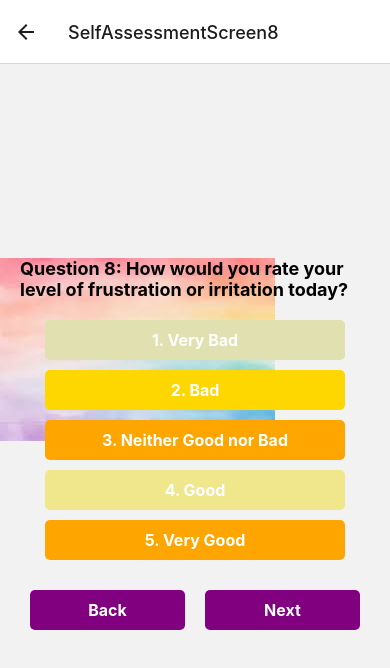
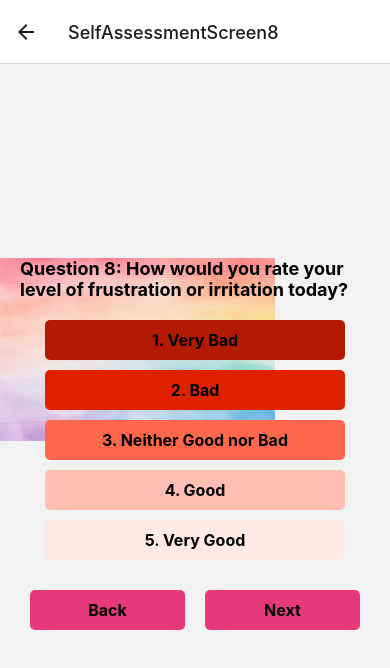
Before and after one commit to vdiyam/rAInbowJIS, a React Native app: screen /SelfAssessmentScreen8 in a window 390 px wide. Shown: the top 668 px of the page. Built offline with nearby package versions, Linux system fonts and the light colour scheme; what @expo/react-native-action-sheet would draw is missing.

Commit message:
SelfAssesAdds

```diff
--- a/screens/SelfAssesmentScreen.js
+++ b/screens/SelfAssesmentScreen.js
@@ -34,7 +34,7 @@ export default function SelfAssessmentScreen({ navigation }) {
             <TouchableOpacity
               style={[
                 styles.button,
-                { backgroundColor: rating === 1 ? "#87CEFA" : "#87CEFA" },
+                { backgroundColor: rating === 1 ? "#009899" : "navy" },
               ]}
               onPress={() => setRating(1)}
             >
@@ -43,7 +43,7 @@ export default function SelfAssessmentScreen({ navigation }) {
             <TouchableOpacity
               style={[
                 styles.button,
-                { backgroundColor: rating === 2 ? "#87CEEB" : "skyblue" },
+                { backgroundColor: rating === 2 ? "#009899" : "#001d99" },
               ]}
               onPress={() => setRating(2)}
             >
@@ -52,7 +52,7 @@ export default function SelfAssessmentScreen({ navigation }) {
             <TouchableOpacity
               style={[
                 styles.button,
-                { backgroundColor: rating === 3 ? "#0000FF" : "blue" },
+                { backgroundColor: rating === 3 ? "#009899" : "#0030ff" },
               ]}
               onPress={() => setRating(3)}
             >
@@ -61,7 +61,7 @@ export default function SelfAssessmentScreen({ navigation }) {
             <TouchableOpacity
               style={[
                 styles.button,
-                { backgroundColor: rating === 4 ? "#000080" : "navy" },
+                { backgroundColor: rating === 4 ? "#009899" : "#6683ff" },
               ]}
               onPress={() => setRating(4)}
             >
@@ -71,7 +71,7 @@ export default function SelfAssessmentScreen({ navigation }) {
               style={[
                 styles.button,
                 {
-                  backgroundColor: rating === 5 ? "#191970" : "midnightblue",
+                  backgroundColor: rating === 5 ? "#009899" : "#ccd6ff",
                 },
               ]}
               onPress={() => setRating(5)}
@@ -140,7 +140,7 @@ const styles = StyleSheet.create({
     marginBottom: 20,
   },
   navButton: {
-    backgroundColor: "blue",
+    backgroundColor: "#009899",
     padding: 10,
     borderRadius: 5,
     flex: 1,
--- a/screens/SelfAssesmentScreen10.js
+++ b/screens/SelfAssesmentScreen10.js
@@ -38,7 +38,7 @@ export default function SelfAssesmentScreen10({ navigation }) {
             <TouchableOpacity
               style={[
                 styles.button,
-                { backgroundColor: rating === 1 ? "#E0E0B0" : "#E0E0B0" },
+                { backgroundColor: rating === 1 ? "turquoise" : "#005455" },
               ]}
               onPress={() => setRating(1)}
             >
@@ -47,7 +47,7 @@ export default function SelfAssesmentScreen10({ navigation }) {
             <TouchableOpacity
               style={[
                 styles.button,
-                { backgroundColor: rating === 2 ? "#F0E68C" : "#FFD700" },
+                { backgroundColor: rating === 2 ? "turquoise" : "#008d8e" },
               ]}
               onPress={() => setRating(2)}
             >
@@ -56,7 +56,7 @@ export default function SelfAssesmentScreen10({ navigation }) {
             <TouchableOpacity
               style={[
                 styles.button,
-                { backgroundColor: rating === 3 ? "#FFFF00" : "#FFA500" },
+                { backgroundColor: rating === 3 ? "turquoise" : "#00c5c6" },
               ]}
               onPress={() => setRating(3)}
             >
@@ -65,7 +65,7 @@ export default function SelfAssesmentScreen10({ navigation }) {
             <TouchableOpacity
               style={[
                 styles.button,
-                { backgroundColor: rating === 4 ? "#FFD700" : "#F0E68C" },
+                { backgroundColor: rating === 4 ? "turquoise" : "#39fdff" },
               ]}
               onPress={() => setRating(4)}
             >
@@ -74,7 +74,7 @@ export default function SelfAssesmentScreen10({ navigation }) {
             <TouchableOpacity
               style={[
                 styles.button,
-                { backgroundColor: rating === 5 ? "#FFD700" : "#FFA500" },
+                { backgroundColor: rating === 5 ? "turquoise" : "#aafeff" },
               ]}
               onPress={() => setRating(5)}
             >
@@ -142,7 +142,7 @@ const styles = StyleSheet.create({
     marginBottom: 20,
   },
   navButton: {
-    backgroundColor: "purple",
+    backgroundColor: "turquoise",
     padding: 10,
     borderRadius: 5,
     flex: 1,
--- a/screens/SelfAssesmentScreen2.js
+++ b/screens/SelfAssesmentScreen2.js
@@ -35,7 +35,7 @@ export default function SelfAssessmentScreen2({ navigation }) {
             <TouchableOpacity
               style={[
                 styles.button,
-                { backgroundColor: rating === 1 ? "#FFFFE0" : "#FFFFE0" },
+                { backgroundColor: rating === 1 ? "gold" : "#999700" },
               ]}
               onPress={() => setRating(1)}
             >
@@ -44,7 +44,7 @@ export default function SelfAssessmentScreen2({ navigation }) {
             <TouchableOpacity
               style={[
                 styles.button,
-                { backgroundColor: rating === 2 ? "#F8DE7E" : "#F8DE7E" },
+                { backgroundColor: rating === 2 ? "gold" : "#dfdc00" },
               ]}
               onPress={() => setRating(2)}
             >
@@ -53,7 +53,7 @@ export default function SelfAssessmentScreen2({ navigation }) {
             <TouchableOpacity
               style={[
                 styles.button,
-                { backgroundColor: rating === 3 ? "#FFD300" : "#FFD300" },
+                { backgroundColor: rating === 3 ? "gold" : "#fffb00" },
               ]}
               onPress={() => setRating(3)}
             >
@@ -62,7 +62,7 @@ export default function SelfAssessmentScreen2({ navigation }) {
             <TouchableOpacity
               style={[
                 styles.button,
-                { backgroundColor: rating === 4 ? "#FFD700" : "#F0E68C" },
+                { backgroundColor: rating === 4 ? "gold" : "#fffd66" },
               ]}
               onPress={() => setRating(4)}
             >
@@ -71,7 +71,7 @@ export default function SelfAssessmentScreen2({ navigation }) {
             <TouchableOpacity
               style={[
                 styles.button,
-                { backgroundColor: rating === 5 ? "#EED202" : "#EED202" },
+                { backgroundColor: rating === 5 ? "gold" : "#fffecc" },
               ]}
               onPress={() => setRating(5)}
             >
@@ -139,7 +139,7 @@ const styles = StyleSheet.create({
     marginBottom: 20,
   },
   navButton: {
-    backgroundColor: "yellow",
+    backgroundColor: "gold",
     padding: 10,
     borderRadius: 5,
     flex: 1,
--- a/screens/SelfAssesmentScreen3.js
+++ b/screens/SelfAssesmentScreen3.js
@@ -8,8 +8,6 @@ import {
   ImageBackground,
   Button,
 } from "react-native";
-import CustomButton from "../components/CustomButton";
-import { ButtonType } from "../components/CustomButton";
 
 export default function SelfAssesmentScreen3({ navigation }) {
   const [rating, setRating] = useState(null);
@@ -39,7 +37,7 @@ export default function SelfAssesmentScreen3({ navigation }) {
             <TouchableOpacity
               style={[
                 styles.button,
-                { backgroundColor: rating === 1 ? "#E6E6FA" : "#E6E6FA" },
+                { backgroundColor: rating === 1 ? "magenta" : "#450f45" },
               ]}
               onPress={() => setRating(1)}
             >
@@ -48,7 +46,7 @@ export default function SelfAssesmentScreen3({ navigation }) {
             <TouchableOpacity
               style={[
                 styles.button,
-                { backgroundColor: rating === 2 ? "#CCCCFF" : "#CCCCFF" },
+                { backgroundColor: rating === 2 ? "magenta" : "#741a72" },
               ]}
               onPress={() => setRating(2)}
             >
@@ -57,7 +55,7 @@ export default function SelfAssesmentScreen3({ navigation }) {
             <TouchableOpacity
               style={[
                 styles.button,
-                { backgroundColor: rating === 3 ? "#6A0DAD" : "#6A0DAD" },
+                { backgroundColor: rating === 3 ? "magenta" : "#d12ece" },
               ]}
               onPress={() => setRating(3)}
             >
@@ -66,7 +64,7 @@ export default function SelfAssesmentScreen3({ navigation }) {
             <TouchableOpacity
               style={[
                 styles.button,
-                { backgroundColor: rating === 4 ? "#C54B8C" : "#C54B8C" },
+                { backgroundColor: rating === 4 ? "magenta" : "#e58be4" },
               ]}
               onPress={() => setRating(4)}
             >
@@ -75,7 +73,7 @@ export default function SelfAssesmentScreen3({ navigation }) {
             <TouchableOpacity
               style={[
                 styles.button,
-                { backgroundColor: rating === 5 ? "#9966CC" : "#9966CC" },
+                { backgroundColor: rating === 5 ? "magenta" : "#efb9ef" },
               ]}
               onPress={() => setRating(5)}
             >
@@ -143,7 +141,7 @@ const styles = StyleSheet.create({
     marginBottom: 20,
   },
   navButton: {
-    backgroundColor: "purple",
+    backgroundColor: "magenta",
     padding: 10,
     borderRadius: 5,
     flex: 1,
--- a/screens/SelfAssesmentScreen4.js
+++ b/screens/SelfAssesmentScreen4.js
@@ -40,7 +40,7 @@ export default function SelfAssesmentScreen4({ navigation }) {
             <TouchableOpacity
               style={[
                 styles.button,
-                { backgroundColor: rating === 1 ? "#E0E0B0" : "#E0E0B0" },
+                { backgroundColor: rating === 1 ? "#01796F" : "#002a00" },
               ]}
               onPress={() => setRating(1)}
             >
@@ -49,7 +49,7 @@ export default function SelfAssesmentScreen4({ navigation }) {
             <TouchableOpacity
               style={[
                 styles.button,
-                { backgroundColor: rating === 2 ? "#F0E68C" : "#FFD700" },
+                { backgroundColor: rating === 2 ? "#01796F" : "#008000" },
               ]}
               onPress={() => setRating(2)}
             >
@@ -58,7 +58,7 @@ export default function SelfAssesmentScreen4({ navigation }) {
             <TouchableOpacity
               style={[
                 styles.button,
-                { backgroundColor: rating === 3 ? "#FFFF00" : "#FFA500" },
+                { backgroundColor: rating === 3 ? "#01796F" : "#00d400" },
               ]}
               onPress={() => setRating(3)}
             >
@@ -67,7 +67,7 @@ export default function SelfAssesmentScreen4({ navigation }) {
             <TouchableOpacity
               style={[
                 styles.button,
-                { backgroundColor: rating === 4 ? "#FFD700" : "#F0E68C" },
+                { backgroundColor: rating === 4 ? "#01796F" : "#2aff2a" },
               ]}
               onPress={() => setRating(4)}
             >
@@ -76,7 +76,7 @@ export default function SelfAssesmentScreen4({ navigation }) {
             <TouchableOpacity
               style={[
                 styles.button,
-                { backgroundColor: rating === 5 ? "#FFD700" : "#FFA500" },
+                { backgroundColor: rating === 5 ? "#01796F" : "#80ff80" },
               ]}
               onPress={() => setRating(5)}
             >
@@ -144,7 +144,7 @@ const styles = StyleSheet.create({
     marginBottom: 20,
   },
   navButton: {
-    backgroundColor: "green",
+    backgroundColor: "#01796F",
     padding: 10,
     borderRadius: 5,
     flex: 1,
--- a/screens/SelfAssesmentScreen6.js
+++ b/screens/SelfAssesmentScreen6.js
@@ -37,7 +37,7 @@ export default function SelfAssesmentScreen6({ navigation }) {
             <TouchableOpacity
               style={[
                 styles.button,
-                { backgroundColor: rating === 1 ? "#E0E0B0" : "#E0E0B0" },
+                { backgroundColor: rating === 1 ? "#ff664d" : "#e68400" },
               ]}
               onPress={() => setRating(1)}
             >
@@ -46,7 +46,7 @@ export default function SelfAssesmentScreen6({ navigation }) {
             <TouchableOpacity
               style={[
                 styles.button,
-                { backgroundColor: rating === 2 ? "#F0E68C" : "#FFD700" },
+                { backgroundColor: rating === 2 ? "#ff664d" : "#ff9e1a" },
               ]}
               onPress={() => setRating(2)}
             >
@@ -55,7 +55,7 @@ export default function SelfAssesmentScreen6({ navigation }) {
             <TouchableOpacity
               style={[
                 styles.button,
-                { backgroundColor: rating === 3 ? "#FFFF00" : "#FFA500" },
+                { backgroundColor: rating === 3 ? "#ff664d" : "#ffb34d" },
               ]}
               onPress={() => setRating(3)}
             >
@@ -64,7 +64,7 @@ export default function SelfAssesmentScreen6({ navigation }) {
             <TouchableOpacity
               style={[
                 styles.button,
-                { backgroundColor: rating === 4 ? "#FFD700" : "#F0E68C" },
+                { backgroundColor: rating === 4 ? "#ff664d" : "#ffc980" },
               ]}
               onPress={() => setRating(4)}
             >
@@ -73,7 +73,7 @@ export default function SelfAssesmentScreen6({ navigation }) {
             <TouchableOpacity
               style={[
                 styles.button,
-                { backgroundColor: rating === 5 ? "#FFD700" : "#FFA500" },
+                { backgroundColor: rating === 5 ? "#ff664d" : "#ffdfb3" },
               ]}
               onPress={() => setRating(5)}
             >
@@ -131,7 +131,7 @@ const styles = StyleSheet.create({
   buttonText: {
     fontSize: 16,
     fontWeight: "bold",
-    color: "white",
+    color: "black",
   },
   buttonContainer: {
     flexDirection: "row",
@@ -141,7 +141,7 @@ const styles = StyleSheet.create({
     marginBottom: 20,
   },
   navButton: {
-    backgroundColor: "orange",
+    backgroundColor: "#ff664d",
     padding: 10,
     borderRadius: 5,
     flex: 1,
--- a/screens/SelfAssesmentScreen7.js
+++ b/screens/SelfAssesmentScreen7.js
@@ -37,7 +37,7 @@ export default function SelfAssesmentScreen7({ navigation }) {
             <TouchableOpacity
               style={[
                 styles.button,
-                { backgroundColor: rating === 1 ? "#E0E0B0" : "#E0E0B0" },
+                { backgroundColor: rating === 1 ? "purple" : "#3a1986" },
               ]}
               onPress={() => setRating(1)}
             >
@@ -46,7 +46,7 @@ export default function SelfAssesmentScreen7({ navigation }) {
             <TouchableOpacity
               style={[
                 styles.button,
-                { backgroundColor: rating === 2 ? "#F0E68C" : "#FFD700" },
+                { backgroundColor: rating === 2 ? "purple" : "#5124bc" },
               ]}
               onPress={() => setRating(2)}
             >
@@ -55,7 +55,7 @@ export default function SelfAssesmentScreen7({ navigation }) {
             <TouchableOpacity
               style={[
                 styles.button,
-                { backgroundColor: rating === 3 ? "#FFFF00" : "#FFA500" },
+                { backgroundColor: rating === 3 ? "purple" : "#7143db" },
               ]}
               onPress={() => setRating(3)}
             >
@@ -64,7 +64,7 @@ export default function SelfAssesmentScreen7({ navigation }) {
             <TouchableOpacity
               style={[
                 styles.button,
-                { backgroundColor: rating === 4 ? "#FFD700" : "#F0E68C" },
+                { backgroundColor: rating === 4 ? "purple" : "#c2aff0" },
               ]}
               onPress={() => setRating(4)}
             >
@@ -73,7 +73,7 @@ export default function SelfAssesmentScreen7({ navigation }) {
             <TouchableOpacity
               style={[
                 styles.button,
-                { backgroundColor: rating === 5 ? "#FFD700" : "#FFA500" },
+                { backgroundColor: rating === 5 ? "purple" : "#ebe4fa" },
               ]}
               onPress={() => setRating(5)}
             >
@@ -141,7 +141,7 @@ const styles = StyleSheet.create({
     marginBottom: 20,
   },
   navButton: {
-    backgroundColor: "white",
+    backgroundColor: "purple",
     padding: 10,
     borderRadius: 5,
     flex: 1,
--- a/screens/SelfAssesmentScreen8.js
+++ b/screens/SelfAssesmentScreen8.js
@@ -38,7 +38,7 @@ export default function SelfAssesmentScreen8({ navigation }) {
             <TouchableOpacity
               style={[
                 styles.button,
-                { backgroundColor: rating === 1 ? "#E0E0B0" : "#E0E0B0" },
+                { backgroundColor: rating === 1 ? "#e63979" : "#b31b00" },
               ]}
               onPress={() => setRating(1)}
             >
@@ -47,7 +47,7 @@ export default function SelfAssesmentScreen8({ navigation }) {
             <TouchableOpacity
               style={[
                 styles.button,
-                { backgroundColor: rating === 2 ? "#F0E68C" : "#FFD700" },
+                { backgroundColor: rating === 2 ? "#e63979" : "#df2100" },
               ]}
               onPress={() => setRating(2)}
             >
@@ -56,7 +56,7 @@ export default function SelfAssesmentScreen8({ navigation }) {
             <TouchableOpacity
               style={[
                 styles.button,
-                { backgroundColor: rating === 3 ? "#FFFF00" : "#FFA500" },
+                { backgroundColor: rating === 3 ? "#e63979" : "#ff674d" },
               ]}
               onPress={() => setRating(3)}
             >
@@ -65,7 +65,7 @@ export default function SelfAssesmentScreen8({ navigation }) {
             <TouchableOpacity
               style={[
                 styles.button,
-                { backgroundColor: rating === 4 ? "#FFD700" : "#F0E68C" },
+                { backgroundColor: rating === 4 ? "#e63979" : "#ffbeb3" },
               ]}
               onPress={() => setRating(4)}
             >
@@ -74,7 +74,7 @@ export default function SelfAssesmentScreen8({ navigation }) {
             <TouchableOpacity
               style={[
                 styles.button,
-                { backgroundColor: rating === 5 ? "#FFD700" : "#FFA500" },
+                { backgroundColor: rating === 5 ? "#e63979" : "#ffe9e5" },
               ]}
               onPress={() => setRating(5)}
             >
@@ -132,7 +132,7 @@ const styles = StyleSheet.create({
   buttonText: {
     fontSize: 16,
     fontWeight: "bold",
-    color: "white",
+    color: "black",
   },
   buttonContainer: {
     flexDirection: "row",
@@ -142,7 +142,7 @@ const styles = StyleSheet.create({
     marginBottom: 20,
   },
   navButton: {
-    backgroundColor: "purple",
+    backgroundColor: "#e63979",
     padding: 10,
     borderRadius: 5,
     flex: 1,
--- a/screens/SelfAssesmentScreen9.js
+++ b/screens/SelfAssesmentScreen9.js
@@ -40,7 +40,7 @@ export default function SelfAssesmentScreen9({ navigation }) {
             <TouchableOpacity
               style={[
                 styles.button,
-                { backgroundColor: rating === 1 ? "#E0E0B0" : "#E0E0B0" },
+                { backgroundColor: rating === 1 ? "brown" : "#5c4124" },
               ]}
               onPress={() => setRating(1)}
             >
@@ -49,7 +49,7 @@ export default function SelfAssesmentScreen9({ navigation }) {
             <TouchableOpacity
               style={[
                 styles.button,
-                { backgroundColor: rating === 2 ? "#F0E68C" : "#FFD700" },
+                { backgroundColor: rating === 2 ? "brown" : "#996d3b" },
               ]}
               onPress={() => setRating(2)}
             >
@@ -58,7 +58,7 @@ export default function SelfAssesmentScreen9({ navigation }) {
             <TouchableOpacity
               style={[
                 styles.button,
-                { backgroundColor: rating === 3 ? "#FFFF00" : "#FFA500" },
+                { backgroundColor: rating === 3 ? "brown" : "#c49766" },
               ]}
               onPress={() => setRating(3)}
             >
@@ -67,7 +67,7 @@ export default function SelfAssesmentScreen9({ navigation }) {
             <TouchableOpacity
               style={[
                 styles.button,
-                { backgroundColor: rating === 4 ? "#FFD700" : "#F0E68C" },
+                { backgroundColor: rating === 4 ? "brown" : "#d7ba99" },
               ]}
               onPress={() => setRating(4)}
             >
@@ -76,7 +76,7 @@ export default function SelfAssesmentScreen9({ navigation }) {
             <TouchableOpacity
               style={[
                 styles.button,
-                { backgroundColor: rating === 5 ? "#FFD700" : "#FFA500" },
+                { backgroundColor: rating === 5 ? "brown" : "#e7d6c2" },
               ]}
               onPress={() => setRating(5)}
             >
@@ -144,7 +144,7 @@ const styles = StyleSheet.create({
     marginBottom: 20,
   },
   navButton: {
-    backgroundColor: "purple",
+    backgroundColor: "brown",
     padding: 10,
     borderRadius: 5,
     flex: 1,
```
Also changed, not shown: screens/SelfAssesmentScreen5.js (+5 -7 lines).
